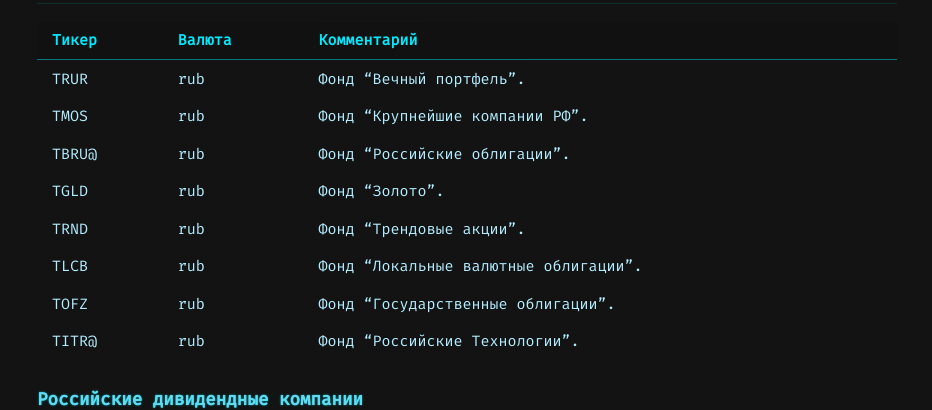
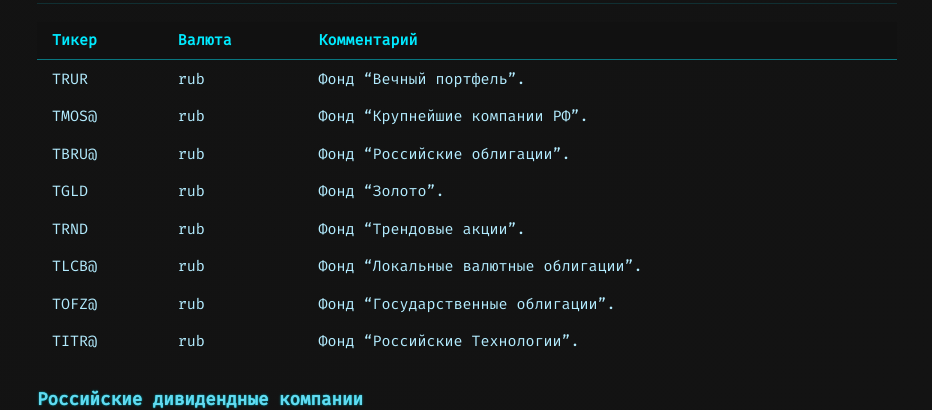
Before and after one commit to Fuzzy-Technologies/fuzzy-technologies.github.io, a Jekyll site: the page built from FMA/instruments.md, in a window 1280 px wide and 900 px high. Shown: the part 433-843 px from the top of the window, without its empty margins (173-1105 px from the left). Built offline with Jekyll 4.4.1, drawn with Linux system fonts in a browser that asks for light colours; Markdown is read by kramdown in place of the engine named in the settings.

```diff
--- a/FMA/instruments.md
+++ b/FMA/instruments.md
@@ -29,12 +29,12 @@ description: Сервисы биржевых сигналов Fuzzy Market Analy
 | Тикер | Валюта | Комментарий                          |
 |-------|--------|--------------------------------------|
 | TRUR  | rub    | Фонд "Вечный портфель".              |
-| TMOS  | rub    | Фонд "Крупнейшие компании РФ".       |
+| TMOS@ | rub    | Фонд "Крупнейшие компании РФ".       |
 | TBRU@ | rub    | Фонд "Российские облигации".         |
 | TGLD  | rub    | Фонд "Золото".                       |
 | TRND  | rub    | Фонд "Трендовые акции".              |
-| TLCB  | rub    | Фонд "Локальные валютные облигации". |
-| TOFZ  | rub    | Фонд "Государственные облигации".    |
+| TLCB@ | rub    | Фонд "Локальные валютные облигации". |
+| TOFZ@ | rub    | Фонд "Государственные облигации".    |
 | TITR@ | rub    | Фонд "Российские Технологии".        |
 
 ### Российские дивидендные компании
```
